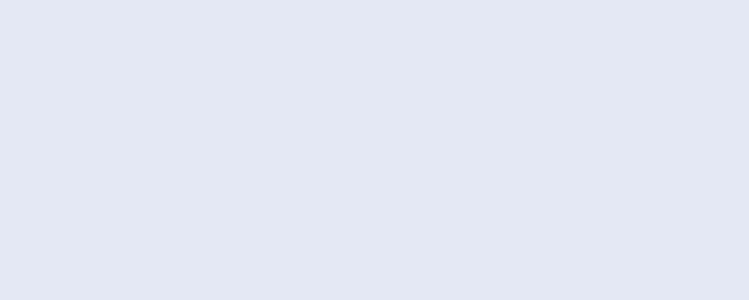
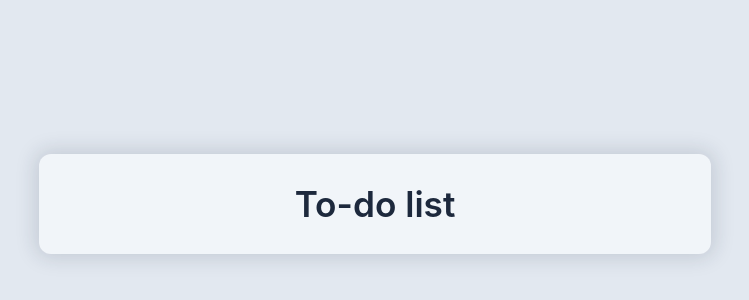
Before and after one commit to jeffvini/todo-list, a React (Vite) app: page / in a window 1280 px wide. Shown: the part 196-496 px from the top of the page, without its empty margins (265-1014 px from the left). Built offline with nearby package versions, Linux system fonts and the light colour scheme.

Commit message:
feat(App): implement main card container with clamp, custom shadow and typography

```diff
--- a/src/App.tsx
+++ b/src/App.tsx
@@ -1,5 +1,13 @@
 function App() {
-  return <></>;
+  return (
+    <main className="flex min-h-dvh w-full items-center justify-center px-4 py-6">
+      <div className="w-full max-w-2xl rounded-xl bg-slate-100 p-6 shadow-[0_0_20px_4px_rgba(30,41,59,0.15)]">
+        <h1 className="text-center text-[clamp(1.8rem,5vw,2.2rem)] font-semibold text-slate-800">
+          To-do list
+        </h1>
+      </div>
+    </main>
+  );
 }
 
 export default App;
```
